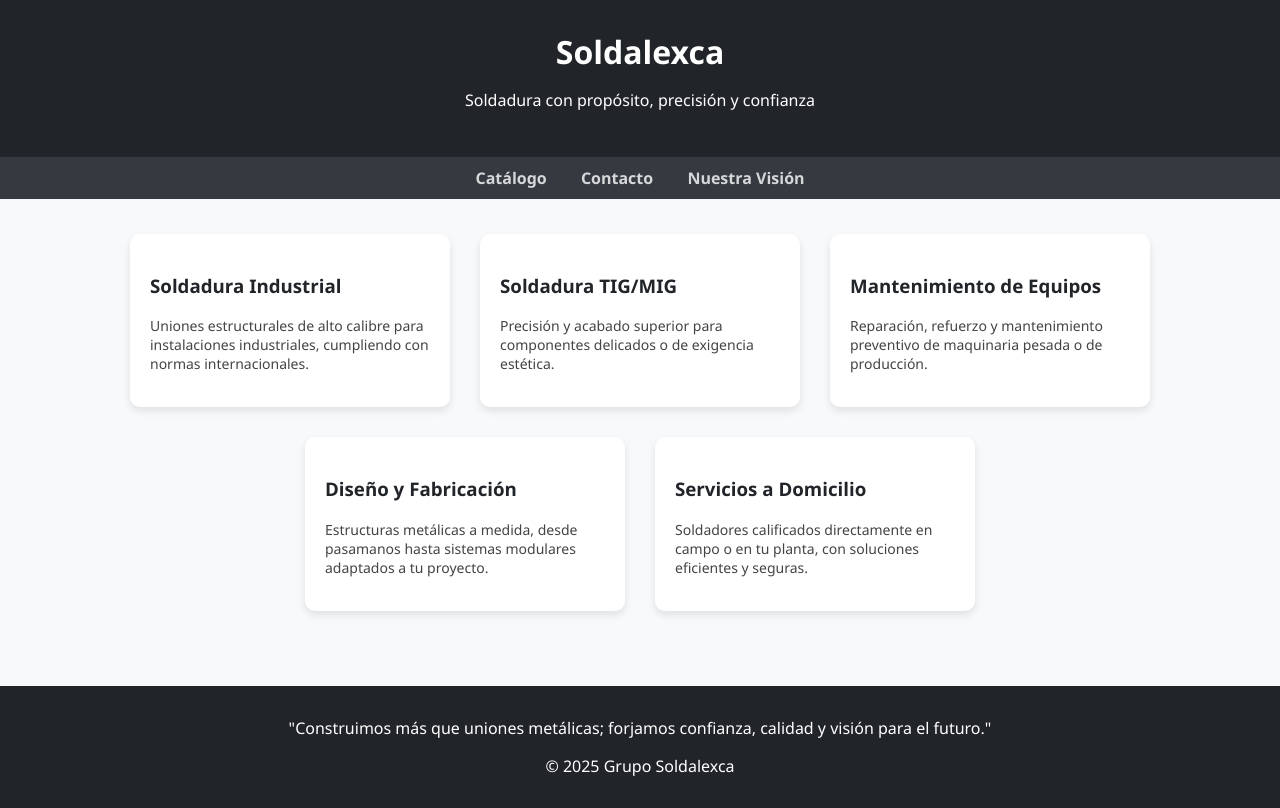
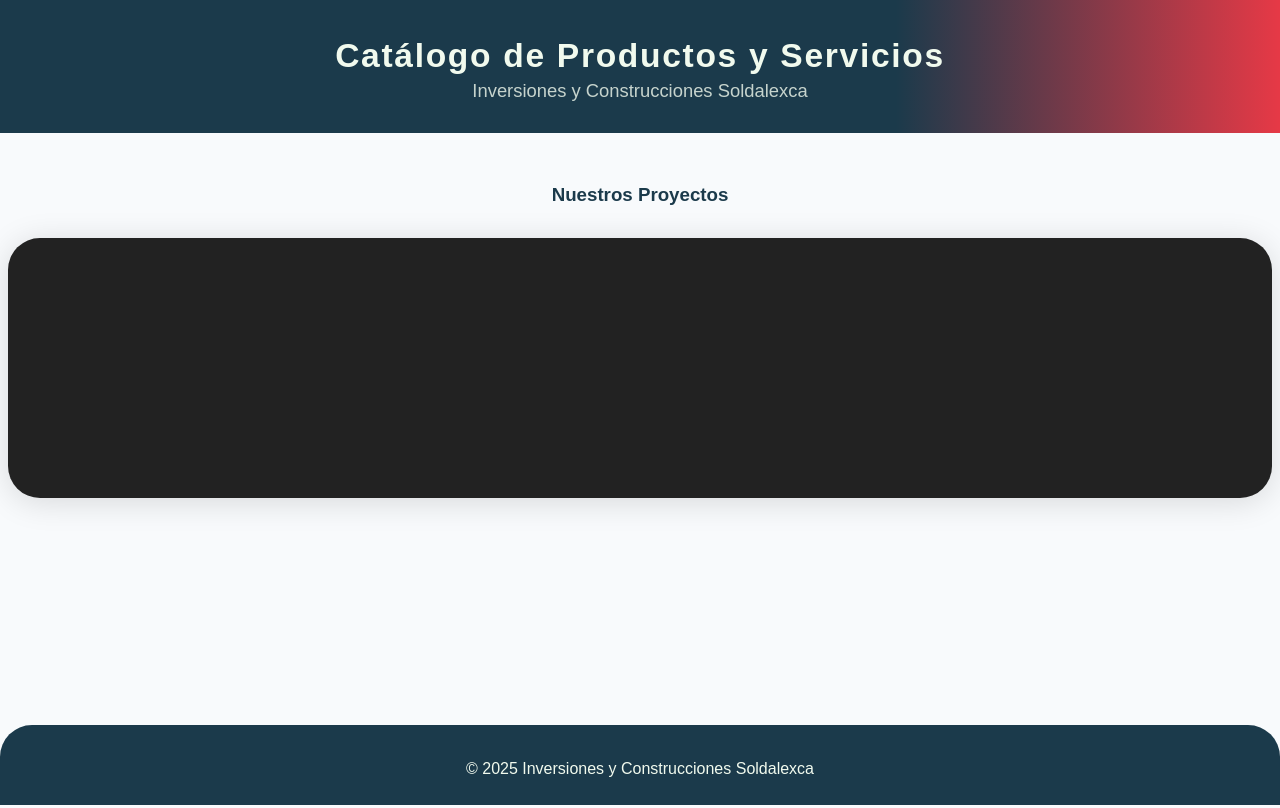
Before and after one commit to InversionesSoldalexca/Catalogo, a plain HTML site: page index.html in a window 1280 px wide. Drawn offline with Linux system fonts and the light colour scheme; files that its build step writes are made by us from their sources.

Commit message:
Update index.html

```diff
--- a/index.html
+++ b/index.html
@@ -1,127 +1,30 @@
 <!DOCTYPE html>
 <html lang="es">
 <head>
-  <meta charset="UTF-8" />
-  <meta name="viewport" content="width=device-width, initial-scale=1.0"/>
-  <title>Catálogo de Servicios - Soldalexca</title>
-  <style>
-    body {
-      font-family: 'Segoe UI', sans-serif;
-      background-color: #f8f9fa;
-      margin: 0;
-      padding: 0;
-    }
-    header {
-      background-color: #212529;
-      color: white;
-      padding: 30px 20px;
-      text-align: center;
-    }
-    header h1 {
-      margin: 0;
-    }
-    nav {
-      background-color: #343a40;
-      padding: 10px;
-      text-align: center;
-    }
-    nav a {
-      color: #ffffffcc;
-      margin: 0 15px;
-      text-decoration: none;
-      font-weight: bold;
-    }
-    nav a:hover {
-      color: #ffc107;
-    }
-    .catalogo {
-      display: flex;
-      flex-wrap: wrap;
-      justify-content: center;
-      padding: 20px;
-    }
-    .servicio {
-      background-color: white;
-      margin: 15px;
-      padding: 20px;
-      border-radius: 10px;
-      width: 280px;
-      box-shadow: 0 4px 8px rgba(0,0,0,0.1);
-      transition: transform 0.2s ease;
-    }
-    .servicio:hover {
-      transform: translateY(-5px);
-    }
-    .servicio h3 {
-      color: #212529;
-    }
-    .servicio p {
-      font-size: 14px;
-      color: #444;
-    }
-    footer {
-      background-color: #212529;
-      color: white;
-      text-align: center;
-      padding: 15px;
-      margin-top: 40px;
-    }
-  </style>
+  <meta charset="UTF-8">
+  <meta name="viewport" content="width=device-width, initial-scale=1">
+  <title>Catálogo | Inversiones y Construcciones Soldalexca</title>
+  <link rel="stylesheet" href="style.css">
 </head>
 <body>
-
   <header>
-    <h1>Soldalexca</h1>
-    <p>Soldadura con propósito, precisión y confianza</p>
+    <div class="logo">
+      <img src="assets/logo.png" alt="Logo Soldalexca" onerror="this.style.display='none'">
+    </div>
+    <h1>Catálogo de Productos y Servicios</h1>
+    <h2>Inversiones y Construcciones Soldalexca</h2>
   </header>
-
-  <nav>
-    <a href="#catalogo">Catálogo</a>
-    <a href="#contacto">Contacto</a>
-    <a href="#vision">Nuestra Visión</a>
-  </nav>
-
-  <section class="catalogo" id="catalogo">
-    <!-- Servicios inyectados por JS -->
-  </section>
-
-  <footer id="vision">
-    <p>"Construimos más que uniones metálicas; forjamos confianza, calidad y visión para el futuro."</p>
-    <p>© 2025 Grupo Soldalexca</p>
+  <main>
+    <section id="gallery-section">
+      <h3>Nuestros Proyectos</h3>
+      <div class="film-strip" id="film-strip">
+        <!-- Las imágenes se insertan aquí por JS -->
+      </div>
+    </section>
+  </main>
+  <footer>
+    <p>&copy; 2025 Inversiones y Construcciones Soldalexca</p>
   </footer>
-
-  <script>
-    const servicios = [
-      {
-        nombre: "Soldadura Industrial",
-        descripcion: "Uniones estructurales de alto calibre para instalaciones industriales, cumpliendo con normas internacionales."
-      },
-      {
-        nombre: "Soldadura TIG/MIG",
-        descripcion: "Precisión y acabado superior para componentes delicados o de exigencia estética."
-      },
-      {
-        nombre: "Mantenimiento de Equipos",
-        descripcion: "Reparación, refuerzo y mantenimiento preventivo de maquinaria pesada o de producción."
-      },
-      {
-        nombre: "Diseño y Fabricación",
-        descripcion: "Estructuras metálicas a medida, desde pasamanos hasta sistemas modulares adaptados a tu proyecto."
-      },
-      {
-        nombre: "Servicios a Domicilio",
-        descripcion: "Soldadores calificados directamente en campo o en tu planta, con soluciones eficientes y seguras."
-      }
-    ];
-
-    const contenedor = document.getElementById("catalogo");
-    servicios.forEach(item => {
-      const div = document.createElement("div");
-      div.className = "servicio";
-      div.innerHTML = `<h3>${item.nombre}</h3><p>${item.descripcion}</p>`;
-      contenedor.appendChild(div);
-    });
-  </script>
-
+  <script src="script.js"></script>
 </body>
 </html>
```
